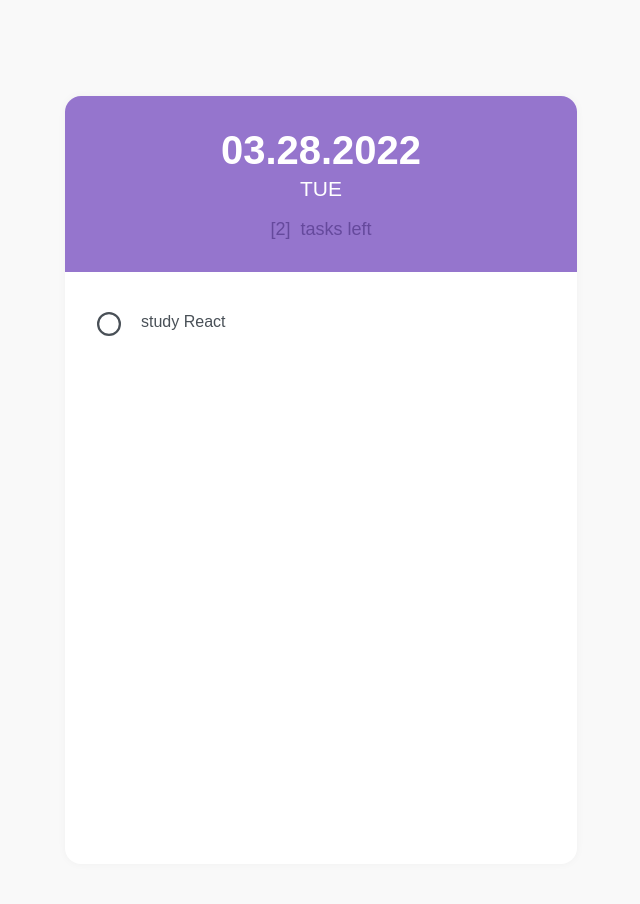
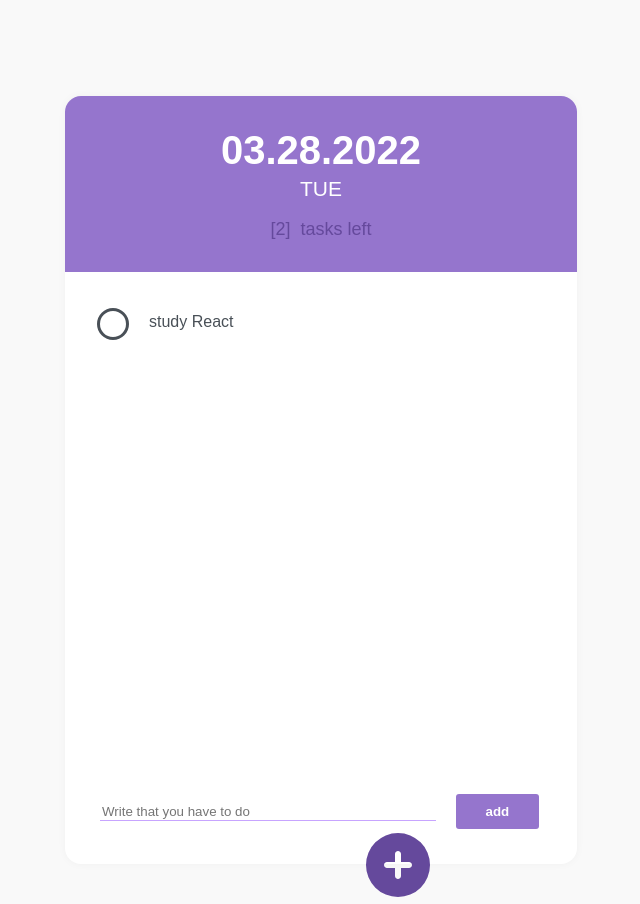
Before and after one commit to dani-lee/react-todo-list, a React (Create React App) app: page / in a window 1280 px wide. Shown: the whole page, without its empty margins (319-959 px from the left). Built offline with nearby package versions, Linux system fonts and the light colour scheme.

Commit message:
Add plusButton & form

```diff
--- a/src/App.js
+++ b/src/App.js
@@ -2,6 +2,8 @@ import "./App.css";
 import TodoListTemplate from "./components/TodoListTemplate";
 import Header from "./components/Header";
 import TodoList from "./components/TodoList";
+import Form from "./components/Form";
+import PlusButton from "./components/PlusButton";
 
 function App() {
   return (
@@ -9,7 +11,9 @@ function App() {
       <TodoListTemplate>
         <Header />
         <TodoList></TodoList>
+        <Form />
       </TodoListTemplate>
+      <PlusButton />
     </div>
   );
 }
--- a/src/components/Form.css
+++ b/src/components/Form.css
@@ -1,5 +1,6 @@
 .form {
-  margin: 0 auto;
+  margin: 0;
+  padding: 35px;
 }
 .form input {
   outline: none;
--- /dev/null
+++ b/src/components/PlusButton.css
@@ -0,0 +1,13 @@
+.plusBtn {
+  font-size: 4em;
+  text-align: center;
+  position: absolute;
+  top: 830px;
+  left: 685px;
+  color: #65499c;
+}
+
+.cancel {
+  transform: rotate(45deg);
+  color: #ff6b6b;
+}
--- /dev/null
+++ b/src/components/PlusButton.js
@@ -0,0 +1,27 @@
+import React, { useState } from "react";
+
+import "./PlusButton.css";
+import { FontAwesomeIcon } from "@fortawesome/react-fontawesome";
+import { faCirclePlus } from "@fortawesome/free-solid-svg-icons";
+
+const PlusButton = () => {
+  const [rotateBtn, setRotateBtn] = useState(false);
+
+  const plusBtnHandler = () => {
+    if (!rotateBtn) {
+      setRotateBtn(true);
+    } else {
+      setRotateBtn(false);
+    }
+  };
+  return (
+    <div
+      className={`plusBtn ${rotateBtn ? "cancel" : ""}`}
+      onClick={plusBtnHandler}
+    >
+      <FontAwesomeIcon icon={faCirclePlus} />
+    </div>
+  );
+};
+
+export default PlusButton;
--- a/src/components/TodoItem.css
+++ b/src/components/TodoItem.css
@@ -9,6 +9,7 @@ span {
 
 .done-text {
   color: #ced4da;
+  text-decoration: line-through;
 }
 
 .checkBox {
@@ -17,8 +18,7 @@ span {
   justify-content: center;
   margin-right: 20px;
   cursor: pointer;
-  font-size: 1.5rem;
-  padding-top: 4px;
+  font-size: 2rem;
 }
 
 .done {
--- a/src/components/TodoItem.js
+++ b/src/components/TodoItem.js
@@ -36,7 +36,7 @@ const TodoItem = (props) => {
           />
         )}
       </div>
-      <span>study React</span>
+      <span className={done ? "done-text" : ""}>study React</span>
       {removeBtn && (
         <div className="remove">
           <FontAwesomeIcon icon={faXmark} />
```
Also changed, not shown: src/components/AddButton.css (deleted), src/components/AddButton.js (deleted).
